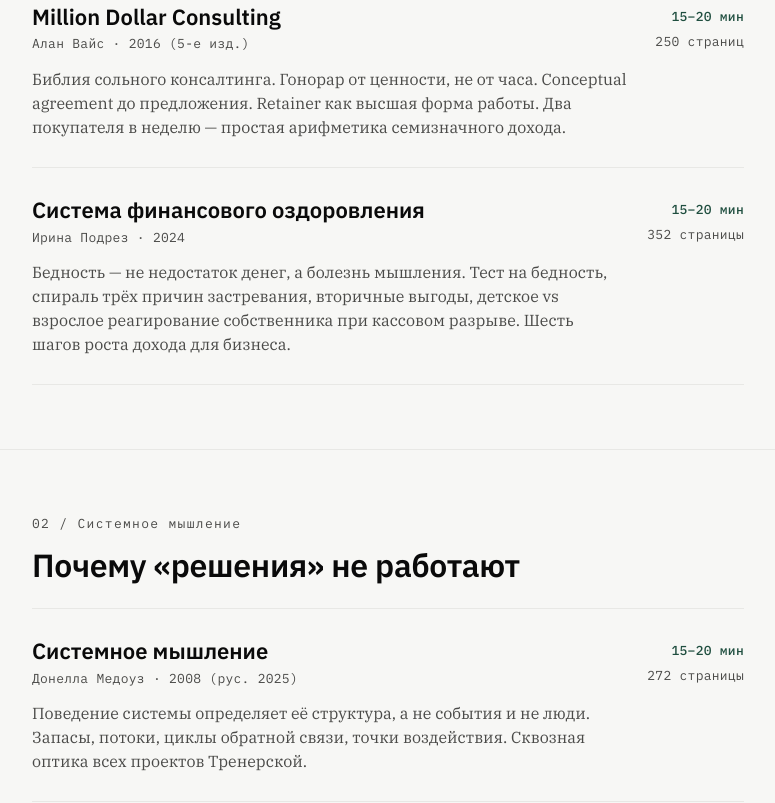
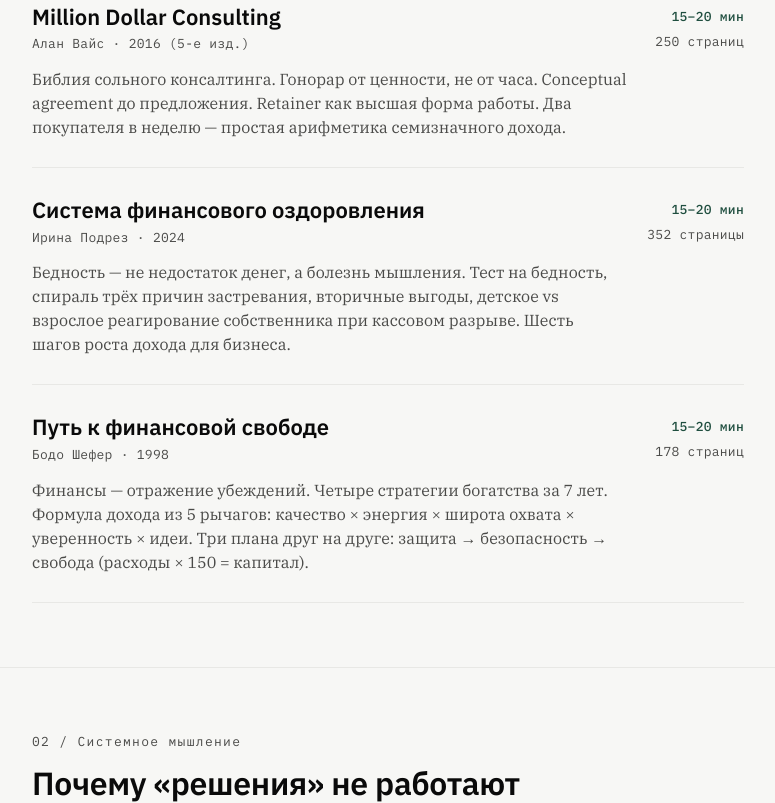
Before and after one commit to shavsegda/dashboards, a plain HTML site: page books.html in a window 1280 px wide. Shown: the part 1648-2451 px from the top of the page, without its empty margins (252-1027 px from the left). Drawn offline with Linux system fonts and the light colour scheme.

Commit message:
Add shefer-finansovaya-svoboda to books library

```diff
--- a/books.html
+++ b/books.html
@@ -242,7 +242,7 @@
   <div class="content">
     <h1>Библиотека.</h1>
     <p class="lede">Книги, на которые опирается практика. Каждое резюме — 15–20 минут чтения вместо 10–15 часов.</p>
-    <p class="meta">17 книг · 5 тем · резюме + полная суть для каждой</p>
+    <p class="meta">18 книг · 5 тем · резюме + полная суть для каждой</p>
   </div>
 </section>
 
@@ -334,6 +334,18 @@
         <div class="meta">
           <span class="read">15–20 мин</span>
           <span>352 страницы</span>
+        </div>
+      </a>
+
+      <a href="shefer-finansovaya-svoboda.html" class="book">
+        <div class="info">
+          <h3>Путь к финансовой свободе</h3>
+          <p class="author">Бодо Шефер · 1998</p>
+          <p class="desc">Финансы — отражение убеждений. Четыре стратегии богатства за 7 лет. Формула дохода из 5 рычагов: качество × энергия × широта охвата × уверенность × идеи. Три плана друг на друге: защита → безопасность → свобода (расходы × 150 = капитал).</p>
+        </div>
+        <div class="meta">
+          <span class="read">15–20 мин</span>
+          <span>178 страниц</span>
         </div>
       </a>
     </div>
```
